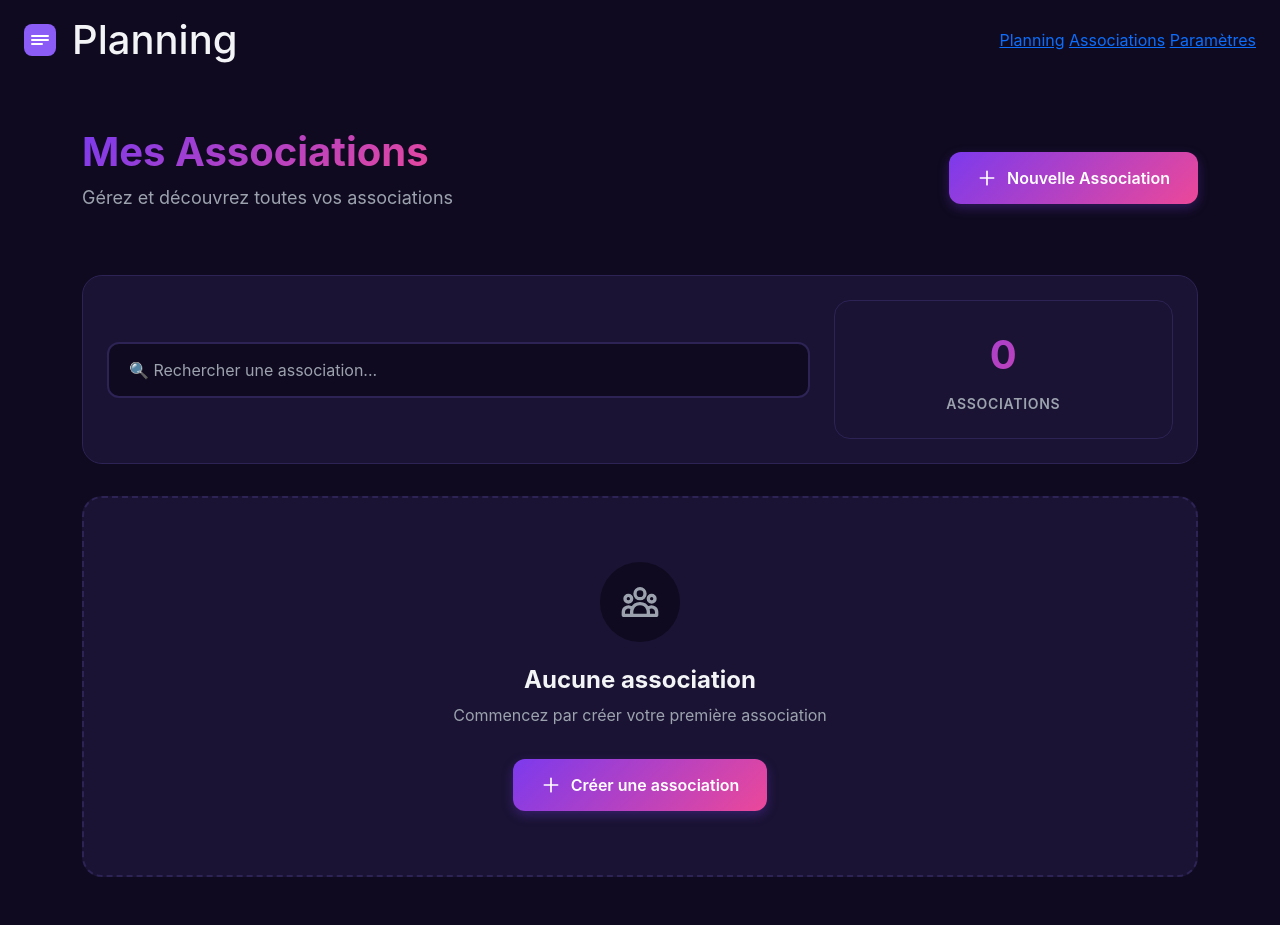
After one commit to fcarisey/UnJourUneAsso, a Symfony app: template templates/association/index.html.twig in a window 1280 px wide. The commit adds this page. Run offline with Twig, Linux system fonts and the light colour scheme; the template is opened without the code that fills it, so the values that code supplies are empty; some libraries are stand-ins or nearby versions.

Commit message:
Ajout liste associations + modification du thème & des styles

```diff
--- /dev/null
+++ b/public/css/associations.css
@@ -0,0 +1,346 @@
+/* ==============================================
+   THEME SAAS VIOLET - ASSOCIATIONS
+   ============================================== */
+
+
+/* ==============================================
+   CONTAINER
+   ============================================== */
+.associations-container {
+    padding: 3rem 0;
+    min-height: calc(100vh - 200px);
+}
+
+/* ==============================================
+   HEADER SECTION
+   ============================================== */
+.associations-header {
+    margin-bottom: 3rem;
+}
+
+.associations-title {
+    font-size: 2.5rem;
+    font-weight: 700;
+    background: linear-gradient(135deg, var(--saas-primary), var(--saas-secondary));
+    -webkit-background-clip: text;
+    -webkit-text-fill-color: transparent;
+    background-clip: text;
+    margin-bottom: 0.5rem;
+}
+
+.associations-subtitle {
+    color: var(--saas-text-muted);
+    font-size: 1.125rem;
+}
+
+/* ==============================================
+   SEARCH & FILTERS
+   ============================================== */
+.search-filters {
+    background: var(--saas-surface);
+    border: 1px solid var(--saas-border);
+    border-radius: 1.25rem;
+    padding: 1.5rem;
+    margin-bottom: 2rem;
+}
+
+.search-input {
+    background: var(--saas-bg);
+    border: 2px solid var(--saas-border);
+    border-radius: 0.75rem;
+    color: var(--saas-text);
+    padding: 0.875rem 1.25rem;
+    font-size: 1rem;
+    transition: all 0.2s ease;
+    width: 100%;
+}
+
+.search-input:focus {
+    background: var(--saas-bg);
+    border-color: var(--saas-primary);
+    color: var(--saas-text);
+    box-shadow: 0 0 0 3px rgba(124, 58, 237, 0.2);
+    outline: none;
+}
+
+.search-input::placeholder {
+    color: var(--saas-text-muted);
+}
+
+/* ==============================================
+   ASSOCIATION CARDS
+   ============================================== */
+.associations-grid {
+    display: grid;
+    grid-template-columns: repeat(auto-fill, minmax(320px, 1fr));
+    gap: 1.5rem;
+    margin-bottom: 3rem;
+}
+
+.association-card {
+    background: var(--saas-surface);
+    border: 2px solid var(--saas-border);
+    border-radius: 1.25rem;
+    padding: 2rem;
+    transition: all 0.3s cubic-bezier(0.4, 0, 0.2, 1);
+    cursor: pointer;
+    position: relative;
+    overflow: hidden;
+}
+
+.association-card::before {
+    content: '';
+    position: absolute;
+    top: 0;
+    left: 0;
+    right: 0;
+    height: 4px;
+    background: linear-gradient(135deg, var(--saas-primary), var(--saas-secondary));
+    transform: scaleX(0);
+    transition: transform 0.3s ease;
+}
+
+.association-card:hover {
+    border-color: var(--saas-primary);
+    transform: translateY(-8px);
+    box-shadow: 0 20px 40px rgba(124, 58, 237, 0.3);
+}
+
+.association-card:hover::before {
+    transform: scaleX(1);
+}
+
+.association-icon {
+    width: 60px;
+    height: 60px;
+    background: linear-gradient(135deg, var(--saas-primary), var(--saas-secondary));
+    border-radius: 1rem;
+    display: flex;
+    align-items: center;
+    justify-content: center;
+    margin-bottom: 1.25rem;
+    box-shadow: 0 8px 16px rgba(124, 58, 237, 0.3);
+}
+
+.association-icon svg {
+    width: 32px;
+    height: 32px;
+    color: white;
+}
+
+.association-name {
+    font-size: 1.375rem;
+    font-weight: 700;
+    color: var(--saas-text);
+    margin-bottom: 0.75rem;
+}
+
+.association-meta {
+    display: flex;
+    gap: 1rem;
+    margin-bottom: 1rem;
+}
+
+.meta-item {
+    display: flex;
+    align-items: center;
+    gap: 0.5rem;
+    color: var(--saas-text-muted);
+    font-size: 0.875rem;
+}
+
+.meta-item svg {
+    width: 16px;
+    height: 16px;
+    color: var(--saas-primary-light);
+}
+
+.association-description {
+    color: var(--saas-text-muted);
+    font-size: 0.9375rem;
+    line-height: 1.6;
+    margin-bottom: 1.5rem;
+}
+
+.association-actions {
+    display: flex;
+    gap: 0.75rem;
+}
+
+.btn-view {
+    flex: 1;
+    padding: 0.75rem 1.25rem;
+    background: linear-gradient(135deg, var(--saas-primary), var(--saas-secondary));
+    color: white;
+    border: none;
+    border-radius: 0.75rem;
+    font-weight: 600;
+    font-size: 0.875rem;
+    cursor: pointer;
+    transition: all 0.2s ease;
+    display: flex;
+    align-items: center;
+    justify-content: center;
+    gap: 0.5rem;
+}
+
+.btn-view:hover {
+    transform: translateY(-2px);
+    box-shadow: 0 8px 20px rgba(124, 58, 237, 0.4);
+}
+
+.btn-edit {
+    padding: 0.75rem 1rem;
+    background: var(--saas-bg);
+    color: var(--saas-text);
+    border: 2px solid var(--saas-border);
+    border-radius: 0.75rem;
+    cursor: pointer;
+    transition: all 0.2s ease;
+    display: flex;
+    align-items: center;
+    justify-content: center;
+}
+
+.btn-edit:hover {
+    background: var(--saas-surface-hover);
+    border-color: var(--saas-primary);
+    color: var(--saas-primary);
+}
+
+/* ==============================================
+   EMPTY STATE
+   ============================================== */
+.empty-state {
+    text-align: center;
+    padding: 4rem 2rem;
+    background: var(--saas-surface);
+    border: 2px dashed var(--saas-border);
+    border-radius: 1.25rem;
+}
+
+.empty-icon {
+    width: 80px;
+    height: 80px;
+    background: var(--saas-bg);
+    border-radius: 50%;
+    display: flex;
+    align-items: center;
+    justify-content: center;
+    margin: 0 auto 1.5rem;
+}
+
+.empty-icon svg {
+    width: 40px;
+    height: 40px;
+    color: var(--saas-text-muted);
+}
+
+.empty-title {
+    font-size: 1.5rem;
+    font-weight: 700;
+    color: var(--saas-text);
+    margin-bottom: 0.5rem;
+}
+
+.empty-description {
+    color: var(--saas-text-muted);
+    margin-bottom: 2rem;
+}
+
+/* ==============================================
+   ADD BUTTON
+   ============================================== */
+.btn-add-association {
+    padding: 0.875rem 1.75rem;
+    background: linear-gradient(135deg, var(--saas-primary), var(--saas-secondary));
+    color: white;
+    border: none;
+    border-radius: 0.75rem;
+    font-weight: 600;
+    font-size: 1rem;
+    cursor: pointer;
+    transition: all 0.2s ease;
+    display: inline-flex;
+    align-items: center;
+    gap: 0.625rem;
+    box-shadow: 0 4px 12px rgba(124, 58, 237, 0.3);
+}
+
+.btn-add-association:hover {
+    transform: translateY(-2px);
+    box-shadow: 0 8px 24px rgba(124, 58, 237, 0.4);
+}
+
+/* ==============================================
+   STATS BADGES
+   ============================================== */
+.stats-grid {
+    display: grid;
+    grid-template-columns: repeat(auto-fit, minmax(200px, 1fr));
+    gap: 1.5rem;
+    margin-bottom: 3rem;
+}
+
+.stat-card {
+    background: var(--saas-surface);
+    border: 1px solid var(--saas-border);
+    border-radius: 1rem;
+    padding: 1.5rem;
+    text-align: center;
+}
+
+.stat-value {
+    font-size: 2.5rem;
+    font-weight: 700;
+    background: linear-gradient(135deg, var(--saas-primary), var(--saas-secondary));
+    -webkit-background-clip: text;
+    -webkit-text-fill-color: transparent;
+    background-clip: text;
+    margin-bottom: 0.5rem;
+}
+
+.stat-label {
+    color: var(--saas-text-muted);
+    font-size: 0.875rem;
+    font-weight: 600;
+    text-transform: uppercase;
+    letter-spacing: 0.05em;
+}
+
+/* ==============================================
+   RESPONSIVE
+   ============================================== */
+@media (max-width: 768px) {
+    .associations-title {
+        font-size: 2rem;
+    }
+
+    .associations-grid {
+        grid-template-columns: 1fr;
+    }
+
+    .association-actions {
+        flex-direction: column;
+    }
+
+    .btn-edit {
+        width: 100%;
+    }
+
+    .stats-grid {
+        grid-template-columns: repeat(2, 1fr);
+    }
+}
+
+/* ==============================================
+   MODAL INPUTS
+   ============================================== */
+.modal .form-control:focus {
+    border-color: var(--saas-primary) !important;
+    box-shadow: 0 0 0 3px rgba(124, 58, 237, 0.2) !important;
+}
+
+.modal .form-control::placeholder {
+    color: var(--saas-text-muted);
+}
--- a/public/css/root.css
+++ b/public/css/root.css
@@ -1,22 +1,25 @@
-/* Thème SaaS Violet Moderne */
+/* ==============================================
+   VARIABLES DU THÈME VIOLET MODERNE
+   ============================================== */
+
 :root {
-    --saas-primary: #8b5cf6;
-    --saas-primary-dark: #7c3aed;
+    --saas-primary: #7c3aed;
+    --saas-primary-dark: #6d28d9;
     --saas-primary-light: #a78bfa;
-    --saas-bg: #fafafa;
-    --saas-card: #ffffff;
-    --saas-border: #e5e7eb;
-    --saas-text-primary: #111827;
-    --saas-text-secondary: #6b7280;
+    --saas-secondary: #ec4899;
+    --saas-bg: #0f0a1f;
+    --saas-surface: #1a1333;
+    --saas-surface-hover: #251d47;
+    --saas-border: #2d2355;
+    --saas-text: #f3f4f6;
     --saas-text-muted: #9ca3af;
-    --saas-hover: #f9fafb;
+    --saas-success: #10b981;
+    --saas-danger: #ef4444;
+    --saas-warning: #f59e0b;
 }
 
 body {
     background: var(--saas-bg);
-    font-family: -apple-system, BlinkMacSystemFont, 'Segoe UI', 'Roboto', 'Helvetica', 'Arial', sans-serif;
+    color: var(--saas-text);
+    font-family: 'Inter', -apple-system, BlinkMacSystemFont, 'Segoe UI', Roboto, sans-serif;
 }
-
-.saas-container {
-    min-height: 100vh;
-}
--- /dev/null
+++ b/templates/association/index.html.twig
@@ -0,0 +1,144 @@
+{% extends 'base.html.twig' %}
+
+{% block css %}
+<link rel="stylesheet" href="{{ asset('css/associations.css') }}">
+{% endblock %}
+
+{% block body %}
+<div class="associations-container">
+    <div class="container">
+        <!-- Header -->
+        <div class="associations-header">
+            <div class="d-flex justify-content-between align-items-center mb-4">
+                <div>
+                    <h1 class="associations-title">Mes Associations</h1>
+                    <p class="associations-subtitle">Gérez et découvrez toutes vos associations</p>
+                </div>
+                <button class="btn-add-association" data-bs-toggle="modal" data-bs-target="#addAssociationModal">
+                    <svg fill="none" stroke="currentColor" viewBox="0 0 24 24" width="20" height="20">
+                        <path stroke-linecap="round" stroke-linejoin="round" stroke-width="2" d="M12 4v16m8-8H4"/>
+                    </svg>
+                    Nouvelle Association
+                </button>
+            </div>
+        </div>
+
+        <!-- Search & Filters -->
+        <div class="search-filters">
+            <div class="row align-items-center">
+                <div class="col-md-8">
+                    <input type="text" class="search-input" id="searchAssociations" placeholder="🔍 Rechercher une association...">
+                </div>
+                <div class="col-md-4 text-end mt-3 mt-md-0">
+                    <div class="stat-card">
+                        <div class="stat-value">{{ associations|length }}</div>
+                        <div class="stat-label">Associations</div>
+                    </div>
+                </div>
+            </div>
+        </div>
+
+        <!-- Associations Grid -->
+        {% if associations|length > 0 %}
+            <div class="associations-grid" id="associationsGrid">
+                {% for association in associations %}
+                    <div class="association-card" data-association-name="{{ association.name|lower }}">
+                        <div class="association-icon">
+                            <svg fill="none" stroke="currentColor" viewBox="0 0 24 24">
+                                <path stroke-linecap="round" stroke-linejoin="round" stroke-width="2" d="M17 20h5v-2a3 3 0 00-5.356-1.857M17 20H7m10 0v-2c0-.656-.126-1.283-.356-1.857M7 20H2v-2a3 3 0 015.356-1.857M7 20v-2c0-.656.126-1.283.356-1.857m0 0a5.002 5.002 0 019.288 0M15 7a3 3 0 11-6 0 3 3 0 016 0zm6 3a2 2 0 11-4 0 2 2 0 014 0zM7 10a2 2 0 11-4 0 2 2 0 014 0z"/>
+                            </svg>
+                        </div>
+                        <h3 class="association-name">{{ association.name }}</h3>
+                        <div class="association-meta">
+                            <div class="meta-item">
+                                <svg fill="none" stroke="currentColor" viewBox="0 0 24 24">
+                                    <path stroke-linecap="round" stroke-linejoin="round" stroke-width="2" d="M12 4.354a4 4 0 110 5.292M15 21H3v-1a6 6 0 0112 0v1zm0 0h6v-1a6 6 0 00-9-5.197M13 7a4 4 0 11-8 0 4 4 0 018 0z"/>
+                                </svg>
+                                <span>{{ association.invitations|length }} membres</span>
+                            </div>
+                            <div class="meta-item">
+                                <svg fill="none" stroke="currentColor" viewBox="0 0 24 24">
+                                    <path stroke-linecap="round" stroke-linejoin="round" stroke-width="2" d="M8 7V3m8 4V3m-9 8h10M5 21h14a2 2 0 002-2V7a2 2 0 00-2-2H5a2 2 0 00-2 2v12a2 2 0 002 2z"/>
+                                </svg>
+                                <span>Événements</span>
+                            </div>
+                        </div>
+                        <p class="association-description">
+                            Une association dynamique dédiée à ses membres et à leurs activités.
+                        </p>
+                        <div class="association-actions">
+                            <button class="btn-view" onclick="window.location.href='/association/{{ association.id }}'">
+                                <svg fill="none" stroke="currentColor" viewBox="0 0 24 24" width="16" height="16">
+                                    <path stroke-linecap="round" stroke-linejoin="round" stroke-width="2" d="M15 12a3 3 0 11-6 0 3 3 0 016 0z"/>
+                                    <path stroke-linecap="round" stroke-linejoin="round" stroke-width="2" d="M2.458 12C3.732 7.943 7.523 5 12 5c4.478 0 8.268 2.943 9.542 7-1.274 4.057-5.064 7-9.542 7-4.477 0-8.268-2.943-9.542-7z"/>
+                                </svg>
+                                Voir
+                            </button>
+                            <button class="btn-edit">
+                                <svg fill="none" stroke="currentColor" viewBox="0 0 24 24" width="18" height="18">
+                                    <path stroke-linecap="round" stroke-linejoin="round" stroke-width="2" d="M11 5H6a2 2 0 00-2 2v11a2 2 0 002 2h11a2 2 0 002-2v-5m-1.414-9.414a2 2 0 112.828 2.828L11.828 15H9v-2.828l8.586-8.586z"/>
+                                </svg>
+                            </button>
+                        </div>
+                    </div>
+                {% endfor %}
+            </div>
+        {% else %}
+            <!-- Empty State -->
+            <div class="empty-state">
+                <div class="empty-icon">
+                    <svg fill="none" stroke="currentColor" viewBox="0 0 24 24">
+                        <path stroke-linecap="round" stroke-linejoin="round" stroke-width="2" d="M17 20h5v-2a3 3 0 00-5.356-1.857M17 20H7m10 0v-2c0-.656-.126-1.283-.356-1.857M7 20H2v-2a3 3 0 015.356-1.857M7 20v-2c0-.656.126-1.283.356-1.857m0 0a5.002 5.002 0 019.288 0M15 7a3 3 0 11-6 0 3 3 0 016 0zm6 3a2 2 0 11-4 0 2 2 0 014 0zM7 10a2 2 0 11-4 0 2 2 0 014 0z"/>
+                    </svg>
+                </div>
+                <h2 class="empty-title">Aucune association</h2>
+                <p class="empty-description">Commencez par créer votre première association</p>
+                <button class="btn-add-association" data-bs-toggle="modal" data-bs-target="#addAssociationModal">
+                    <svg fill="none" stroke="currentColor" viewBox="0 0 24 24" width="20" height="20">
+                        <path stroke-linecap="round" stroke-linejoin="round" stroke-width="2" d="M12 4v16m8-8H4"/>
+                    </svg>
+                    Créer une association
+                </button>
+            </div>
+        {% endif %}
+    </div>
+</div>
+
+<!-- Modal Ajouter une association -->
+<div class="modal fade" id="addAssociationModal" tabindex="-1" aria-labelledby="addAssociationModalLabel" aria-hidden="true">
+    <div class="modal-dialog modal-dialog-centered">
+        <div class="modal-content" style="background: var(--saas-surface); border: 1px solid var(--saas-border); border-radius: 1.25rem; color: var(--saas-text);">
+            <div class="modal-header" style="border-bottom: 1px solid var(--saas-border);">
+                <h5 class="modal-title" id="addAssociationModalLabel" style="font-weight: 700; background: linear-gradient(135deg, var(--saas-primary), var(--saas-secondary)); -webkit-background-clip: text; -webkit-text-fill-color: transparent;">
+                    <svg fill="none" stroke="currentColor" viewBox="0 0 24 24" width="20" height="20" class="d-inline-block me-2">
+                        <path stroke-linecap="round" stroke-linejoin="round" stroke-width="2" d="M12 4v16m8-8H4"/>
+                    </svg>
+                    Nouvelle Association
+                </h5>
+                <button type="button" class="btn-close" data-bs-dismiss="modal" aria-label="Close" style="filter: invert(1);"></button>
+            </div>
+            <form id="addAssociationForm">
+                <div class="modal-body" style="padding: 2rem;">
+                    <div class="mb-3">
+                        <label for="associationName" class="form-label" style="color: var(--saas-text); font-weight: 600;">Nom de l'association</label>
+                        <input type="text" class="form-control" id="associationName" placeholder="Ex: Les Amis du Sport" required style="background: var(--saas-bg); border: 2px solid var(--saas-border); border-radius: 0.75rem; color: var(--saas-text); padding: 0.75rem 1rem;">
+                    </div>
+                    <div class="mb-3">
+                        <label for="associationDescription" class="form-label" style="color: var(--saas-text); font-weight: 600;">Description</label>
+                        <textarea class="form-control" id="associationDescription" rows="3" placeholder="Décrivez votre association..." style="background: var(--saas-bg); border: 2px solid var(--saas-border); border-radius: 0.75rem; color: var(--saas-text); padding: 0.75rem 1rem;"></textarea>
+                    </div>
+                </div>
+                <div class="modal-footer" style="border-top: 1px solid var(--saas-border);">
+                    <button type="button" class="btn btn-secondary" data-bs-dismiss="modal" style="background: var(--saas-bg); border: 2px solid var(--saas-border); color: var(--saas-text); padding: 0.625rem 1.25rem; border-radius: 0.75rem; font-weight: 600;">Annuler</button>
+                    <button type="submit" class="btn-add-association">
+                        <svg fill="none" stroke="currentColor" viewBox="0 0 24 24" width="16" height="16">
+                            <path stroke-linecap="round" stroke-linejoin="round" stroke-width="2" d="M5 13l4 4L19 7"/>
+                        </svg>
+                        Créer
+                    </button>
+                </div>
+            </form>
+        </div>
+    </div>
+</div>
+{% endblock %}
--- a/templates/base.html.twig
+++ b/templates/base.html.twig
@@ -15,7 +15,7 @@
 
     <main class="saas-container">
         <div class="saas-main">
-            {% block content %}
+            {% block body %}
             {% endblock %}
         </div>
     </main>
--- a/templates/layouts/header.html.twig
+++ b/templates/layouts/header.html.twig
@@ -11,9 +11,9 @@
                 <h1 class="saas-title mb-0">Planning</h1>
             </div>
             <nav class="saas-nav">
-                <a href="#" class="saas-nav-link active">Planning</a>
-                <a href="#" class="saas-nav-link">Association</a>
-                <a href="#" class="saas-nav-link">Paramètre</a>
+                <a href="/" class="saas-nav-link">Planning</a>
+                <a href="/associations" class="saas-nav-link">Associations</a>
+                <a href="/settings" class="saas-nav-link">Paramètres</a>
             </nav>
         </div>
     </div>
--- a/templates/planning/index.html.twig
+++ b/templates/planning/index.html.twig
@@ -8,7 +8,7 @@
     <script src="{{ asset('js/planning.js') }}"></script>
 {% endblock %}
 
-{% block content %}
+{% block body %}
 <div class="container py-5">
     <!-- Toolbar -->
     <div class="saas-toolbar">
```
Also changed, not shown: public/css/planning.css (+17 -31 lines), public/js/planning.js (+8 -2 lines), src/Controller/AssociationController.php (added, +29 -0 lines), src/Entity/Association.php (+9 -1 lines), src/Entity/Invitation.php (+11 -1 lines).
